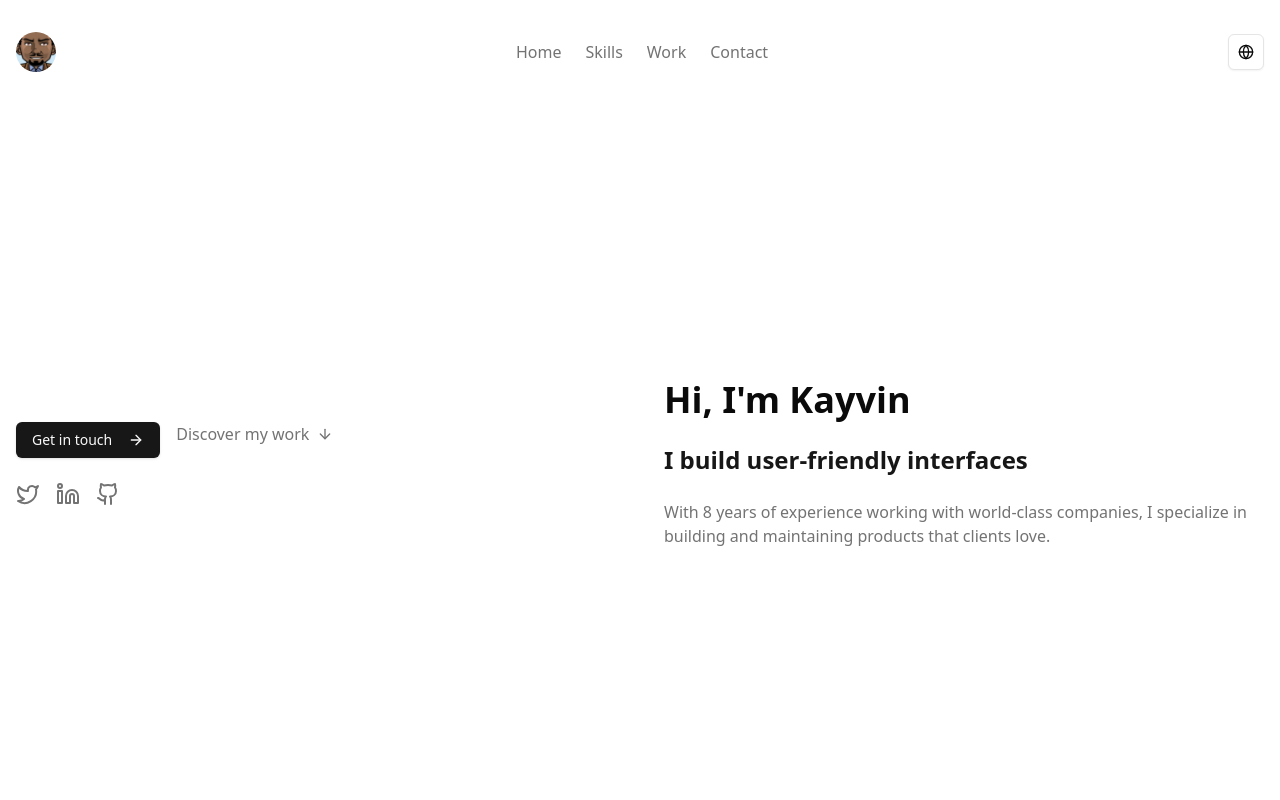
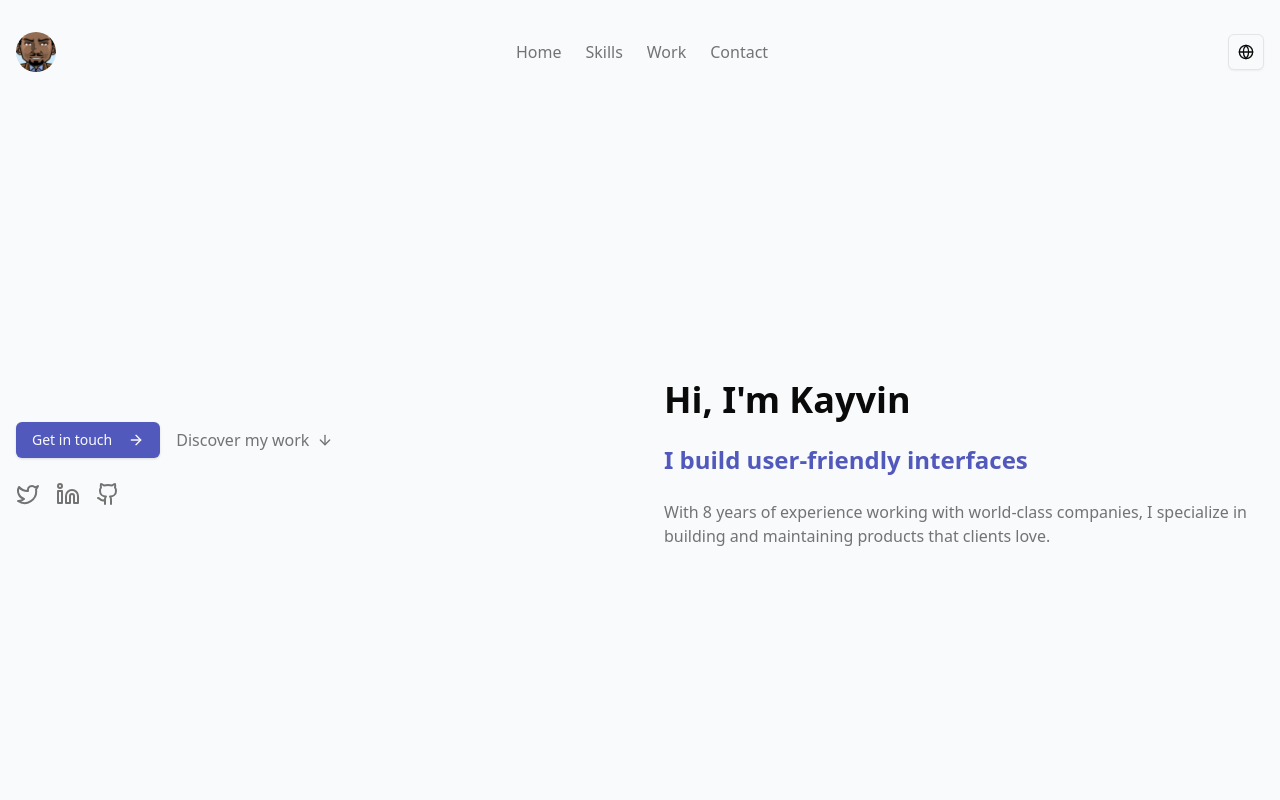
Before and after one commit to Kayvin59/portfolio, a Next.js app: page / in a window 1280 px wide. Shown: the top 800 px of the page. Built offline with nearby package versions, Linux system fonts and the light colour scheme; a web font is replaced by a local one.

Commit message:
style: add primary and secondary color

```diff
--- a/components/Landing.tsx
+++ b/components/Landing.tsx
@@ -9,13 +9,13 @@ export default function Landing() {
         <div className="flex flex-col-reverse md:flex-row items-center justify-between gap-12">
           <div className="md:w-1/2 space-y-6 text-center md:text-left">
             <div className="flex flex-col md:flex-row items-center md:items-start gap-4">
-              <Button asChild>
+              <Button asChild className="lg-mr-5 bg-button">
                 <Link href="#contact">
                   Get in touch
                   <ArrowRight className="ml-2 h-4 w-4" />
                 </Link>
               </Button>
-              <div className="flex items-center space-x-2 text-muted-foreground">
+              <div className="flex items-center space-x-2 lg:self-center text-muted-foreground">
                 <Link href="#work" className="hover:text-primary transition-colors">
                   Discover my work
                 </Link>
@@ -36,7 +36,7 @@ export default function Landing() {
           </div>
           <div className="md:w-1/2 space-y-6">
             <h1 className="text-4xl font-bold">Hi, I'm Kayvin</h1>
-            <h2 className="text-2xl font-semibold text-primary">I build user-friendly interfaces</h2>
+            <h2 className="text-2xl font-semibold text-button">I build user-friendly interfaces</h2>
             <p className="text-muted-foreground">
               With 8 years of experience working with world-class companies, I specialize in building and maintaining products that clients love.
             </p>
--- a/styles/global.css
+++ b/styles/global.css
@@ -4,7 +4,7 @@
 
 @layer base {
   :root {
-    --background: 0 0% 100%;
+    --background: 210 40% 98%;
     --foreground: 0 0% 3.9%;
     --card: 0 0% 100%;
     --card-foreground: 0 0% 3.9%;
@@ -29,6 +29,7 @@
     --chart-4: 43 74% 66%;
     --chart-5: 27 87% 67%;
     --radius: 0.5rem;
+    --button: 236 44% 53%;
   }
 
   .dark {
--- a/tailwind.config.mjs
+++ b/tailwind.config.mjs
@@ -51,7 +51,8 @@ export default {
   				'3': 'hsl(var(--chart-3))',
   				'4': 'hsl(var(--chart-4))',
   				'5': 'hsl(var(--chart-5))'
-  			}
+  			},
+			button: 'hsl(var(--button))',
   		}
   	}
   },
```
